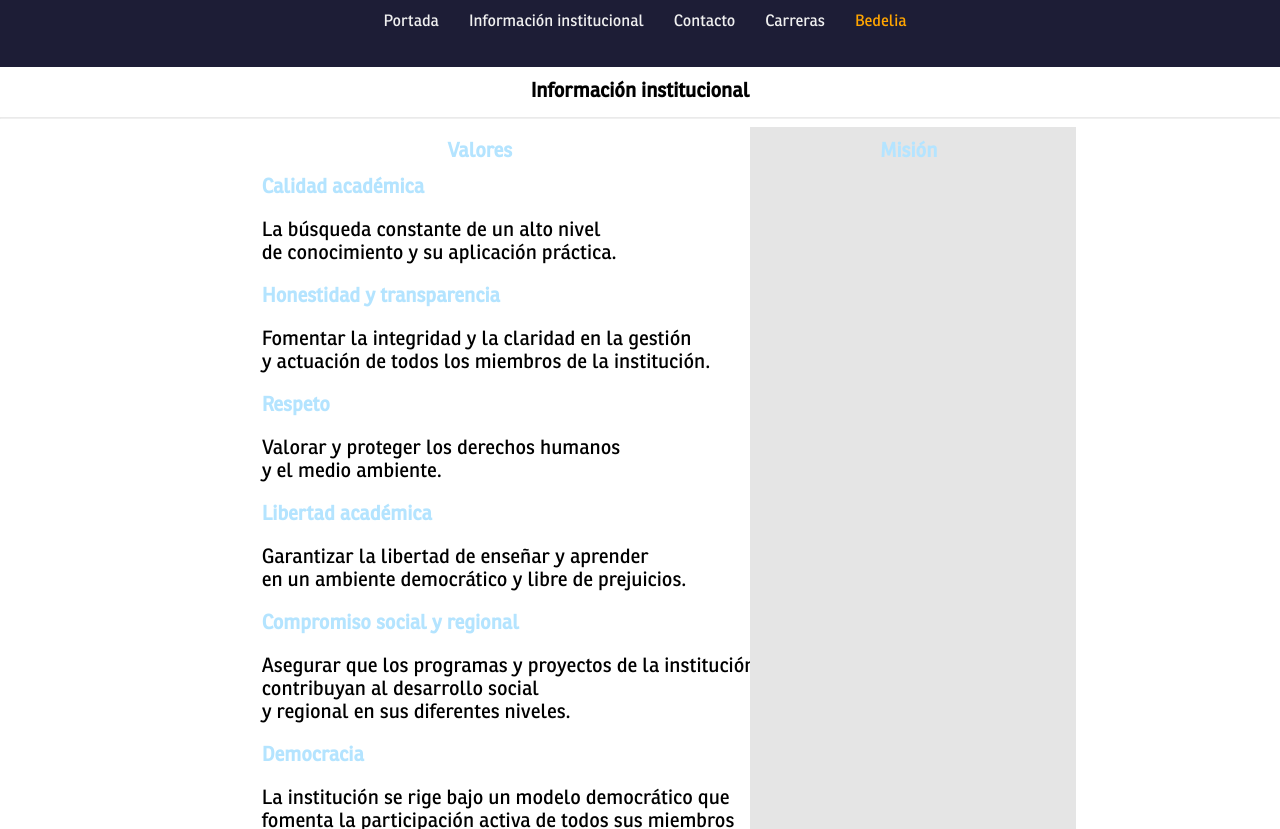
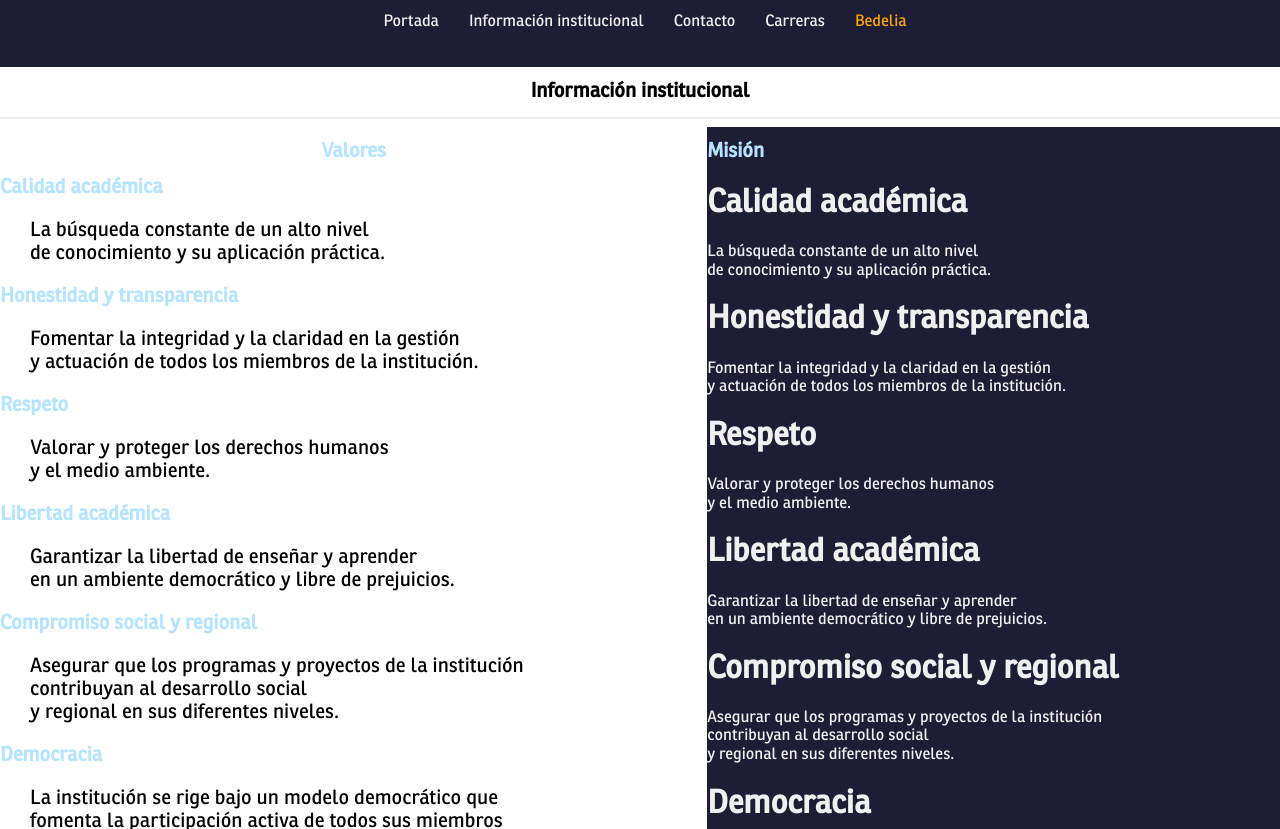
Before and after one commit to romemarce/TP-INTEGRADOR-IDW, a plain HTML site: page info.html in a window 1280 px wide. Shown: the part 123-952 px from the top of the page. Drawn offline with Linux system fonts and the light colour scheme.

Commit message:
institucional

```diff
--- a/info.html
+++ b/info.html
@@ -52,6 +52,29 @@
       </div>
       <div class="mision">
         <h1 class="mis">Misión</h1>
+        <h1>Calidad académica</h1>
+        <p>La búsqueda constante de un alto nivel
+         <br> de conocimiento y su aplicación práctica.</p>
+        <h1>Honestidad y transparencia</h1>
+        <p>Fomentar la integridad y la claridad en la gestión
+         <br>y actuación de todos los miembros de la institución.</p>
+        <h1>Respeto</h1>
+        <p>Valorar y proteger los derechos humanos <br> y el medio ambiente.</p>
+        <h1>Libertad académica</h1>
+        <p>Garantizar la libertad de enseñar y aprender
+         <br> en un ambiente democrático y libre de prejuicios.</p>
+        <h1>Compromiso social y regional</h1>
+        <p>Asegurar que los programas y proyectos de la institución
+         <br> contribuyan al desarrollo social
+        <br> y regional en sus diferentes niveles.</p>
+        <h1>Democracia</h1>
+        <p>La institución se rige bajo un modelo democrático que
+         <br> fomenta la participación activa de todos sus miembros
+        <br> en la toma de decisiones.</p>
+        <h1>Innovación</h1>
+        <p>Promover la creatividad y el emprendimiento para fomentar
+         <br> un ambiente propicio para el desarrollo de nuevas ideas
+        <br> y proyectos.</p>
       </div>
     </div>
   </main>
--- a/src/css/main.css
+++ b/src/css/main.css
@@ -236,32 +236,30 @@ text-align: center;
 .mision-valor{
   display: grid;
   grid-template-columns: auto auto;
+  /* max-width: 95%; */
+  margin:0 auto;
+
 }
 .valores .val{
   color: var(--bg-secundario);
-  padding-inline-start: 10%;
   font-size: 20px;
   text-align: center;
 }
 .valores h1{
   color: var(--bg-secundario);
-  padding-inline-start: 30%;
   font-size: 20px;
 }
 .valores p{
-  padding-inline-start: 30%;
+  padding-left: 30px;
   font-size: 20px;
 }
 .mision{
-  width: 80%;
-  right:30%;
-  position: relative;
-  display: flex;
-  background-color:#e5e5e5 ;
-
+  /* background-color:#e5e5e5 ; */
+  background-color:var(--bg-principal);
+  color: #F0F0F0;
 }
 .mis{
   color: var(--bg-secundario);
   font-size: 20px;
-  padding-inline-start: 40%;
+  /* padding-inline-start: 40%; */
 }
```
